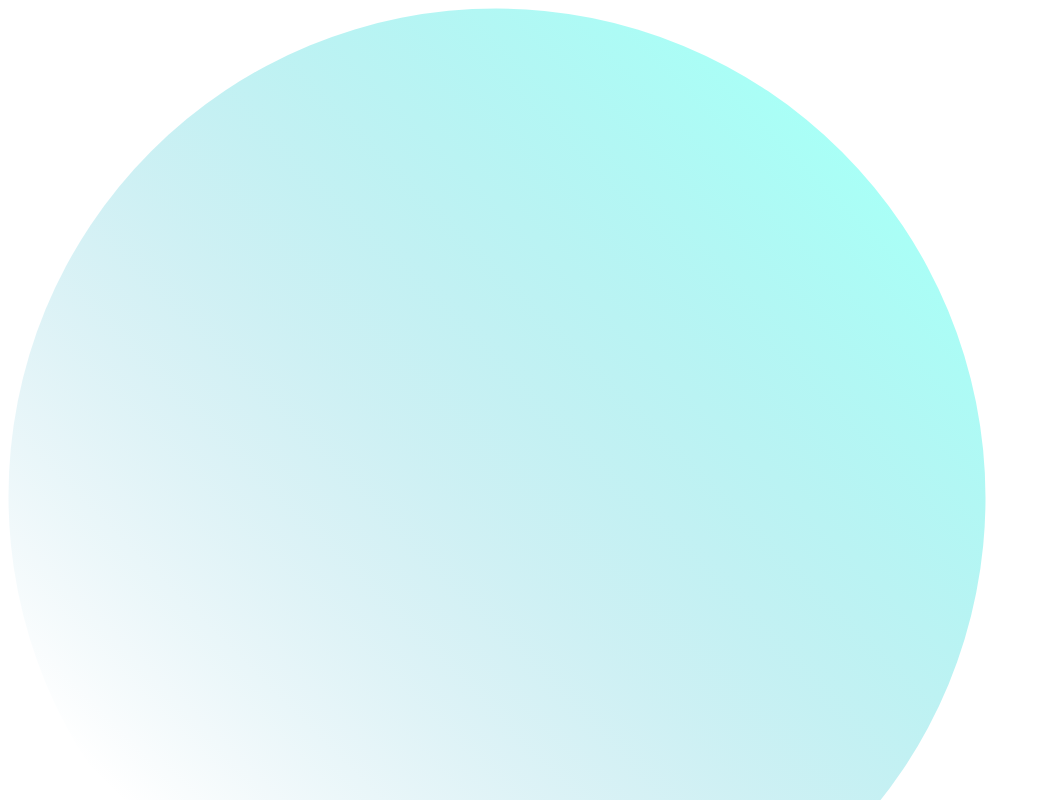
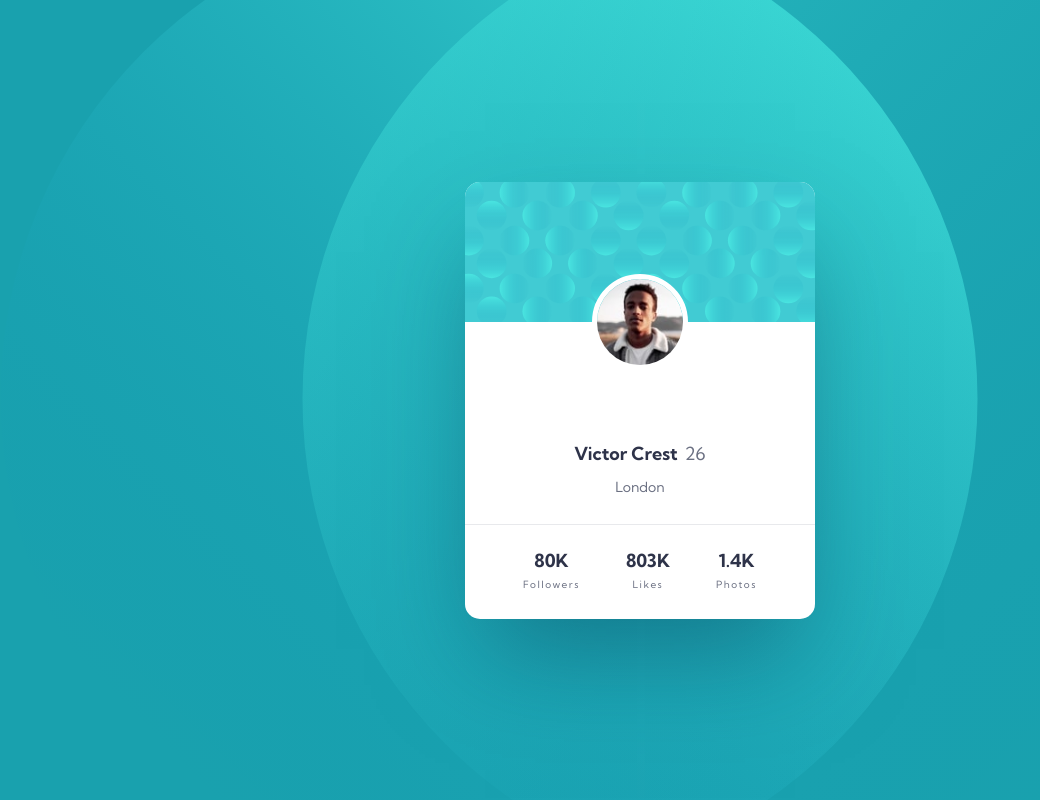
Before and after one commit to ezeroualnajat/profile-card-component, a plain HTML site: page index.html in a window 1280 px wide. Shown: the top 800 px of the page, without its empty margins (0-1040 px from the left). Drawn offline with Linux system fonts and the light colour scheme.

Commit message:
Add main rules in css style

```diff
--- a/index.html
+++ b/index.html
@@ -8,15 +8,20 @@
     <title>Profile Card</title>
 </head>
 <body>
-    <img src="./svgs/bg-pattern-top.svg" alt="Bg Pattern Top">
+    <div class="bg-pattern-top">
+        <img src="./svgs/bg-pattern-top.svg" alt="Bg Pattern Top">
+    </div>
     <main>
         <img src="./svgs/bg-pattern-card.svg" alt="Bg Pattern Card">
         <div class="profile-image">
             <img src="./images/image-victor.jpg" alt="Image Victor">
         </div>
-        <h1>Victor Crest<span>26</span></h1>
+        <h1>
+            Victor Crest
+            <span>26</span>
+        </h1>
         <p>London</p>
-        <hr>
+        <div class="line"></div>
         <ul>
             <li>
                 <h6>80K</h6>
@@ -32,6 +37,8 @@
             </li>
         </ul>
     </main>
-    <img src="./svgs/bg-pattern-bottom.svg" alt="Bg Pattern Bottom">
+    <div class="bg-pattern-bottom">
+        <img src="./svgs/bg-pattern-bottom.svg" alt="Bg Pattern Bottom">
+    </div>
 </body>
 </html>
--- a/main.css
+++ b/main.css
@@ -0,0 +1,103 @@
+/* [ START ] Main Rules */
+@import url('https://fonts.googleapis.com/css2?family=Kumbh+Sans:wght@400;700&display=swap');
+* {
+    margin: 0;
+    padding: 0;
+    box-sizing: border-box;
+}
+body {
+    background-color: #19A1AE;
+    min-height: 100dvh;
+    font-family: 'Kumbh Sans', sans-serif;
+    display: flex;
+    flex-direction: column;
+    justify-content: center;
+    align-items: center;
+}
+:root {
+    --dark-navy: #2E3349;
+    --grey: #6B7082;
+    --white: #FFF;
+    --line: #E8E9EC;
+}
+/* [ END ] Main Rules */
+
+/* [ START ] Background Style Section */
+.bg-pattern-top,
+.bg-pattern-bottom {
+    position: absolute;
+    z-index: -1;
+}
+.bg-pattern-top {
+    align-self: flex-start;
+}
+.bg-pattern-bottom {
+    align-self: flex-end;
+}
+/* [ END ] Background Style Section */
+
+/* [ START ] Main Box Style Section */
+main {
+    display: flex;
+    flex-direction: column;
+    background-color: var(--white);
+    border-radius: 0.9375rem;
+    box-shadow: 0px 50px 100px -20px rgba(8, 70, 94, 0.50);
+    text-align: center;
+}
+main > img {
+    border-radius: 0.9375rem 0.9375rem 0rem 0rem;
+}
+main .profile-image {
+    width: 6rem;
+    height: 6rem;
+    border: 0.3125rem solid var(--white);
+    border-radius: 50%;
+    margin-bottom: 1.5rem;
+    align-self: center;
+    transform: translateY(-50%);
+}
+main .profile-image img {
+    border-radius: 50%;
+    width: 100%;
+}
+main h1 {
+    color: var(--dark-navy);
+    font-size: 1.125rem;
+    font-weight: 700;
+    margin-bottom: 0.8125rem;
+}
+main h1 span {
+    color: var(--grey);
+    font-weight: 400;
+    margin-left: 3px;
+}
+main p {
+    color: var(--grey);
+    font-size: 0.875rem;
+    margin-bottom: 1.75rem;
+}
+main .line {
+    background-color: var(--line);
+    height: 0.0625rem;
+    margin-bottom: 1.5rem;
+}
+main ul {
+    list-style: none;
+    display: flex;
+    justify-content: center;
+    column-gap: 2.875rem;
+    margin-bottom: 1.6875rem;
+}
+main ul li h6 {
+    color: var(--dark-navy);
+    font-size: 1.125rem;
+    font-weight: 700;
+}
+main ul li span {
+    color: var(--grey);
+    font-size: 0.625rem;
+    font-weight: 400;
+    letter-spacing: 0.09375rem;
+}
+/* [ END ] Main Box Style Section */
```
